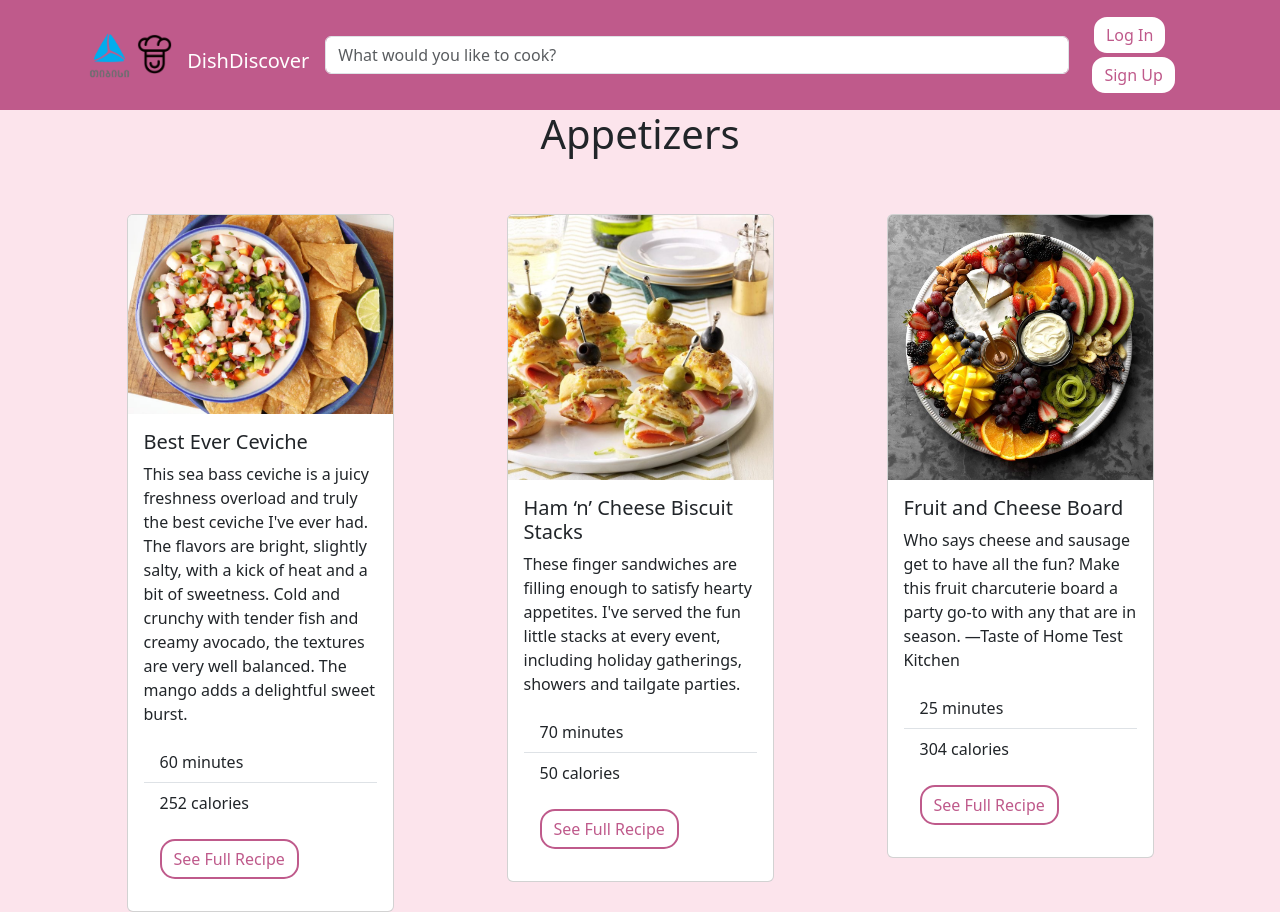
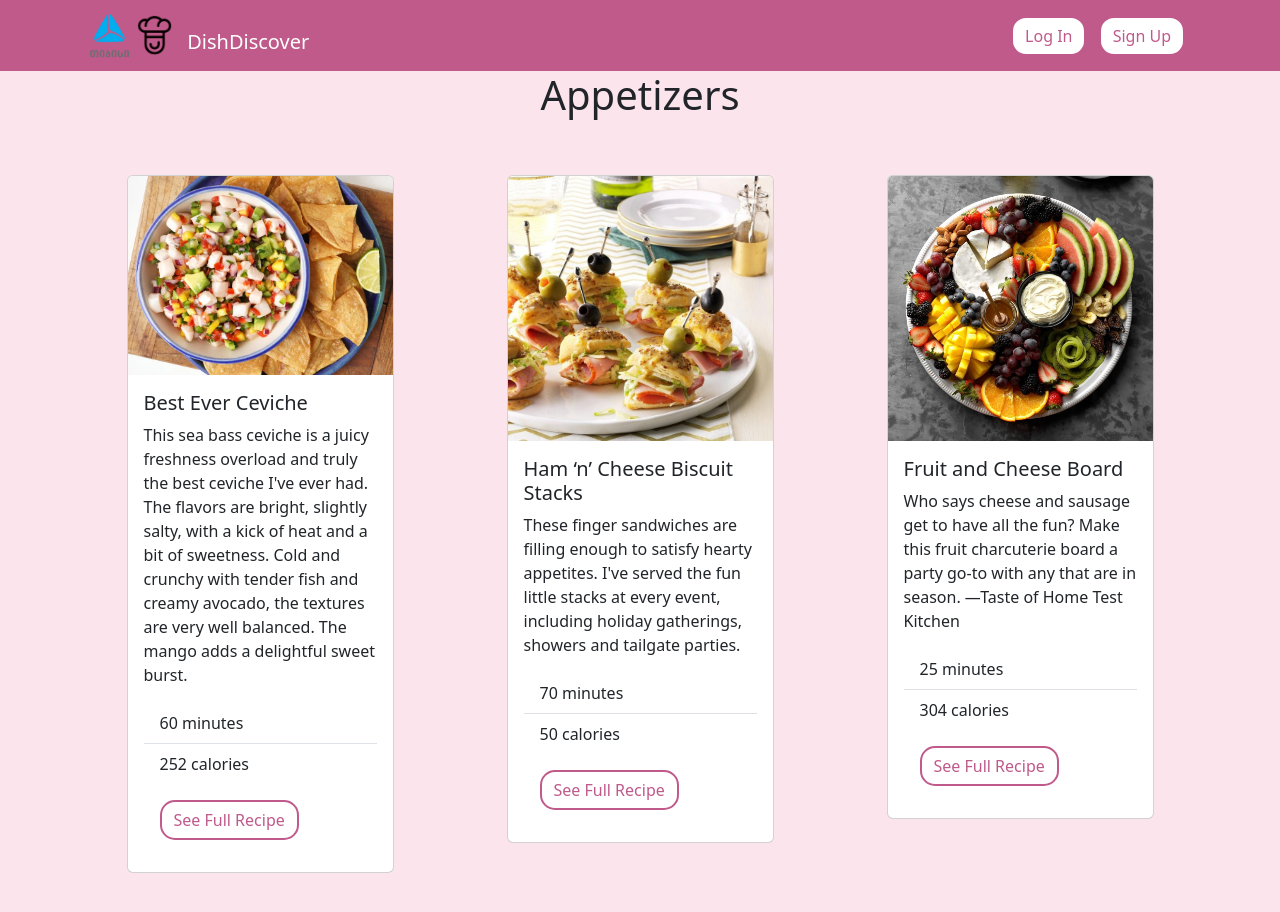
Before and after one commit to mamniashvili/Dishdiscover, a Flask app: page /appetizers in a window 1280 px wide. After the commit the page ends 873 px from the top, so only its background shows below. Run offline with Flask 3, Linux system fonts and the light colour scheme.

Commit message:
Add files via upload

```diff
--- a/templates/base.html
+++ b/templates/base.html
@@ -5,7 +5,8 @@
     <title>DishDiscover</title>
     <link href="https://cdn.jsdelivr.net/npm/bootstrap@5.3.2/dist/css/bootstrap.min.css" rel="stylesheet">
     <link href="https://cdnjs.cloudflare.com/ajax/libs/font-awesome/5.15.4/css/all.min.css" rel="stylesheet">
-    <script src="https://cdn.jsdelivr.net/npm/bootstrap@5.3.2/dist/js/bootstrap.bundle.min.js"></script>
+    <script src="/static/search.js"></script>
+
     <style>
         body {
             background-color: #fce4ec;
@@ -79,9 +80,6 @@
             <img src="/static/logo2.png" width="35" height="40" class="d-inline-block align-text-bottom">
             DishDiscover
         </a>
-        <form class="d-flex col-md-8 ml-3">
-            <input class="form-control" type="search" placeholder="What would you like to cook?" aria-label="Search">
-        </form>
 
         <div class="btn ms-auto" role="group" aria-label="Basic mixed styles example">
             {% if current_user.is_authenticated %}
```
